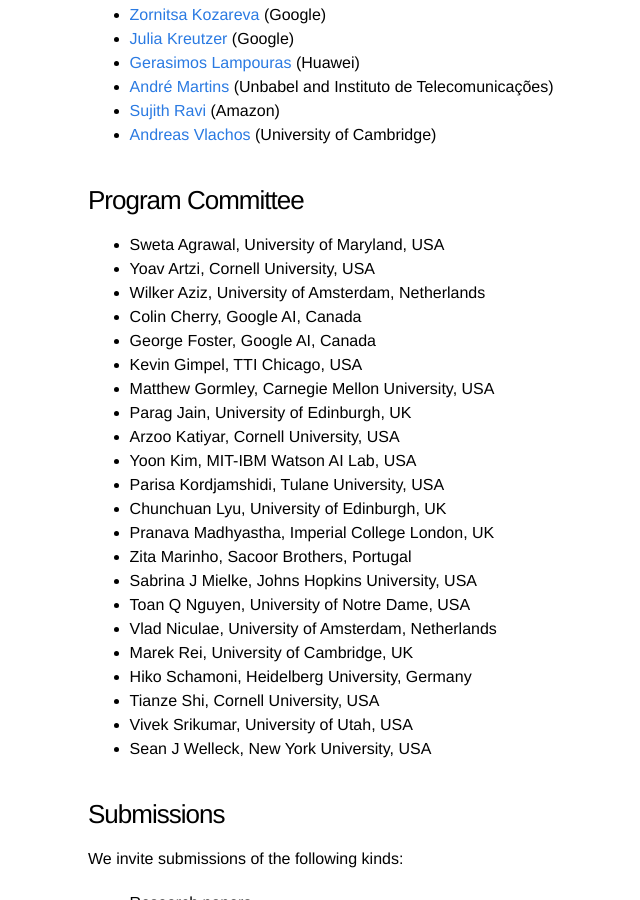
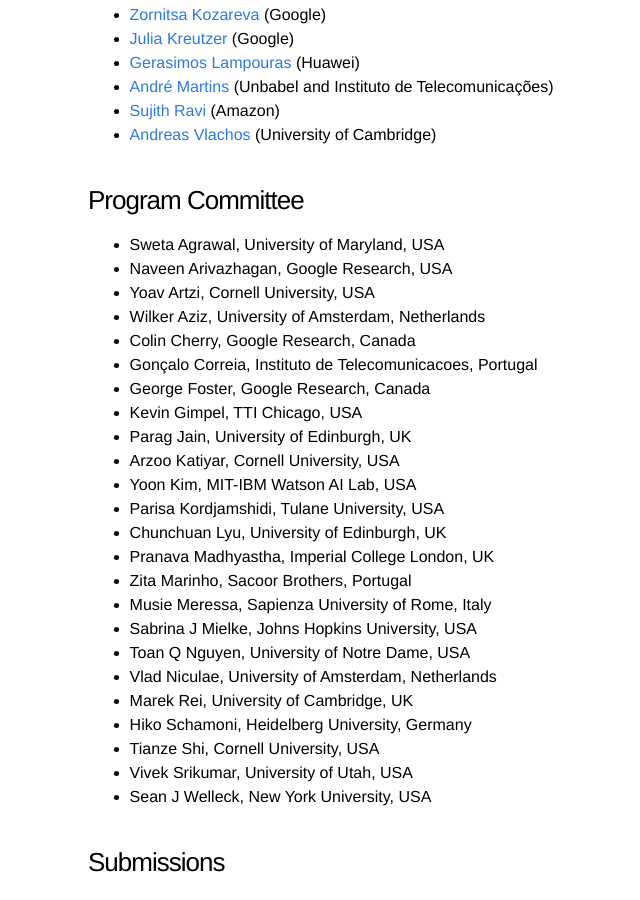
Before and after one commit to structuredprediction/structuredprediction.github.io, a Jekyll site: the page built from SPNLP20/1_cfp.md, in a window 1280 px wide and 900 px high, scrolled down 1508 px. Shown: the whole window, without its empty margins (152-792 px from the left). Built offline with Jekyll 4.4.1, drawn with Linux system fonts in a browser that asks for light colours.

Commit message:
Update 1_cfp.md

```diff
--- a/SPNLP20/1_cfp.md
+++ b/SPNLP20/1_cfp.md
@@ -70,12 +70,13 @@ We invite submissions of the following kinds:
 ### Program Committee
 
 * Sweta	Agrawal, University of Maryland, USA
+* Naveen Arivazhagan, Google Research, USA
 * Yoav Artzi, Cornell University, USA
 * Wilker Aziz, University of Amsterdam, Netherlands
-* Colin Cherry, Google AI, Canada
-* George Foster, Google AI, Canada
+* Colin Cherry, Google Research, Canada
+* Gonçalo Correia, Instituto de Telecomunicacoes, Portugal
+* George Foster, Google Research, Canada
 * Kevin Gimpel, TTI Chicago, USA
-* Matthew Gormley, Carnegie Mellon University, USA
 * Parag Jain, University of Edinburgh, UK
 * Arzoo Katiyar, Cornell University, USA
 * Yoon Kim, MIT-IBM Watson AI Lab, USA
@@ -83,6 +84,7 @@ We invite submissions of the following kinds:
 * Chunchuan	Lyu, University of Edinburgh, UK
 * Pranava Madhyastha, Imperial College London, UK
 * Zita Marinho, Sacoor Brothers, Portugal
+* Musie Meressa, Sapienza University of Rome, Italy
 * Sabrina J Mielke, Johns Hopkins University, USA
 * Toan Q Nguyen, University of Notre Dame, USA
 * Vlad Niculae, University of Amsterdam, Netherlands
```
